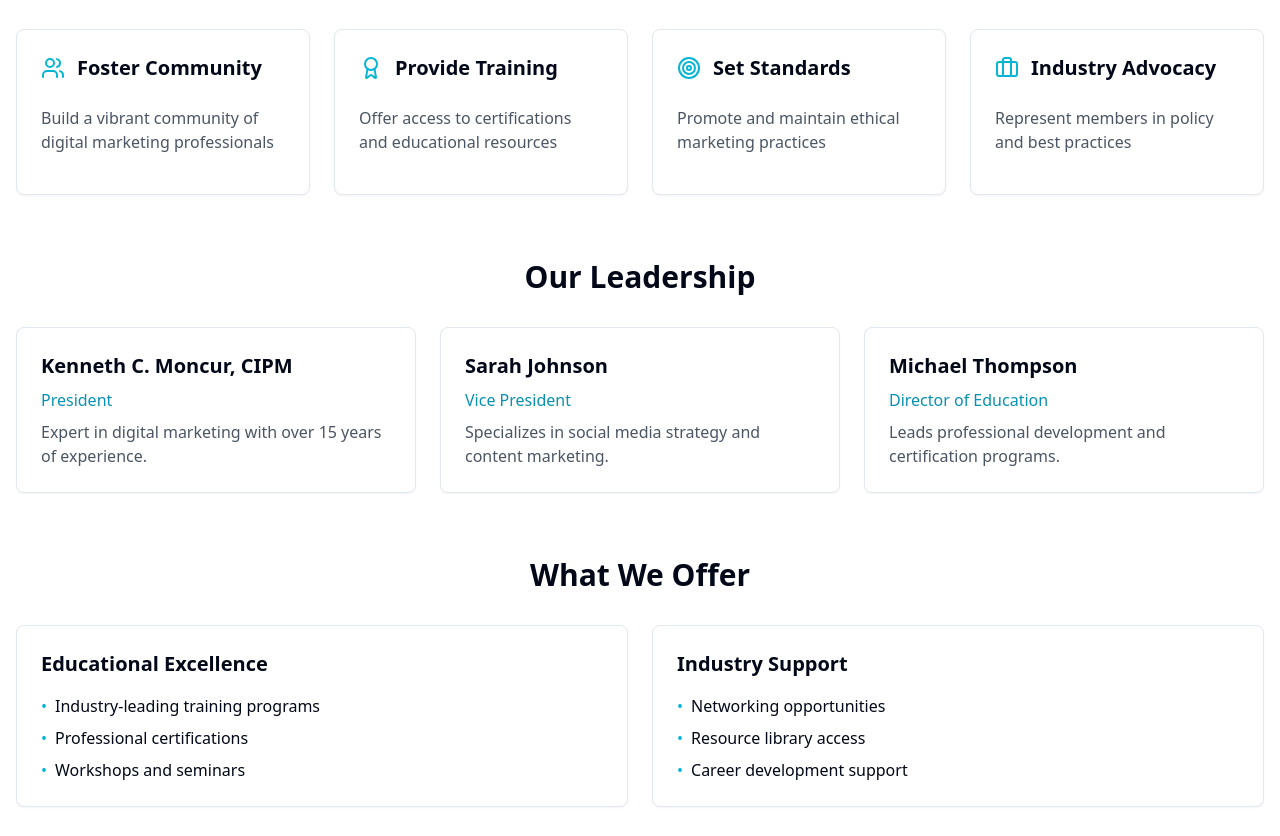
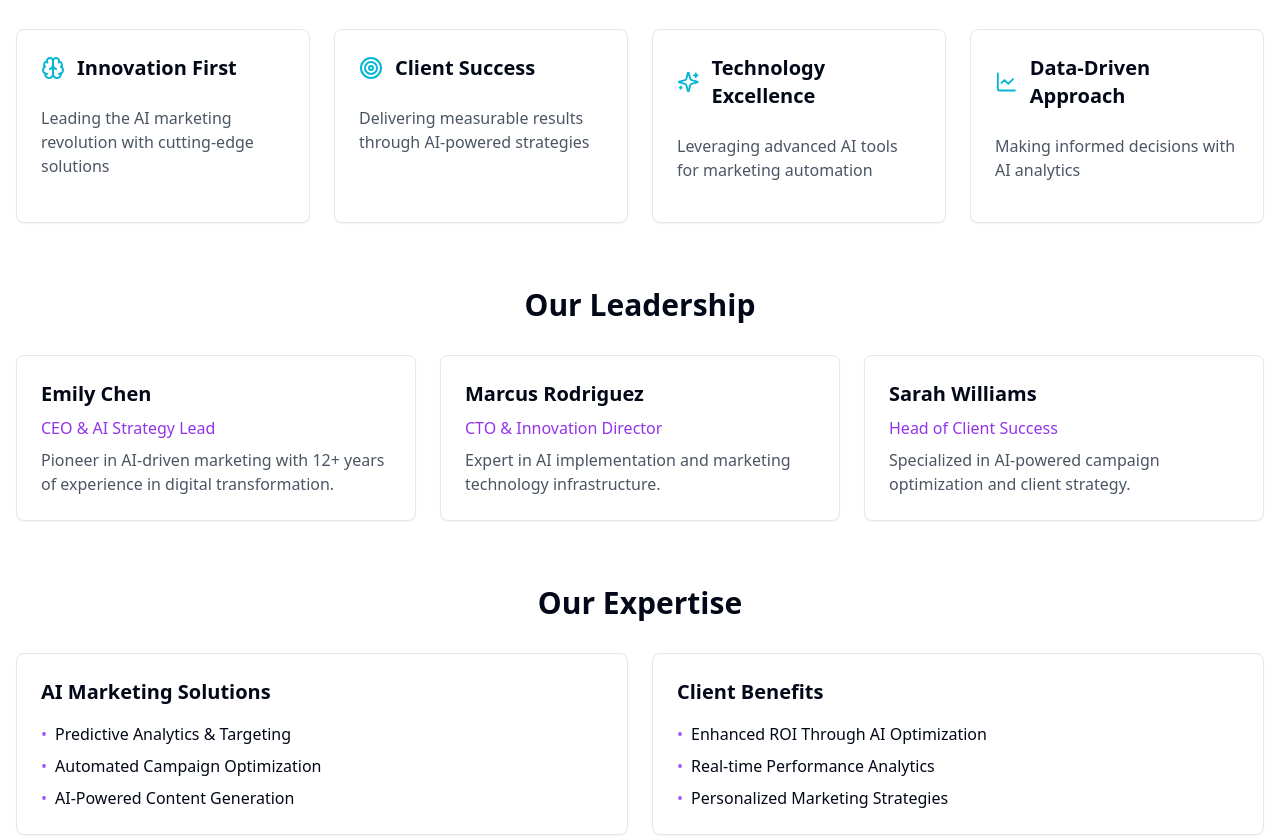
Before and after one commit to salutethegenius/kemisdigital-2027, a React (Vite) app in the folder client/: page /about in a window 1280 px wide. Shown: the part 500-1336 px from the top of the page. Built offline with nearby package versions, Linux system fonts and the light colour scheme.

Commit message:
Agent query: Is the About page now showing KemisDigital's AI marketing focus with the updated hero section, team members, and service offerings while maintaining the purple/violet color scheme?

```diff
--- a/client/src/pages/About.tsx
+++ b/client/src/pages/About.tsx
@@ -2,33 +2,33 @@ import Hero from "@/components/shared/Hero";
 import FeatureCard from "@/components/shared/FeatureCard";
 import { Card, CardContent } from "@/components/ui/card";
 import { motion } from "framer-motion";
-import { Award, Users, Target, Briefcase } from "lucide-react";
+import { Brain, Target, Sparkles, Code, MessageSquare, LineChart } from "lucide-react";
 import { staggerChildren } from "@/lib/animations";
 
 export default function About() {
   const leadershipTeam = [
     {
-      name: "Kenneth C. Moncur, CIPM",
-      role: "President",
-      description: "Expert in digital marketing with over 15 years of experience."
+      name: "Emily Chen",
+      role: "CEO & AI Strategy Lead",
+      description: "Pioneer in AI-driven marketing with 12+ years of experience in digital transformation."
     },
     {
-      name: "Sarah Johnson",
-      role: "Vice President",
-      description: "Specializes in social media strategy and content marketing."
+      name: "Marcus Rodriguez",
+      role: "CTO & Innovation Director",
+      description: "Expert in AI implementation and marketing technology infrastructure."
     },
     {
-      name: "Michael Thompson",
-      role: "Director of Education",
-      description: "Leads professional development and certification programs."
+      name: "Sarah Williams",
+      role: "Head of Client Success",
+      description: "Specialized in AI-powered campaign optimization and client strategy."
     }
   ];
 
   return (
     <div>
       <Hero
-        title="About Us"
-        description="Welcome to the Bahamas Digital Marketing Association (BDMA) – your partner in advancing digital marketing excellence across the Bahamas."
+        title="About KemisDigital"
+        description="Pioneering the future of marketing with artificial intelligence and data-driven strategies that deliver exceptional results."
         showCTA={false}
       />
 
@@ -38,27 +38,27 @@ export default function About() {
         animate="animate"
         className="mb-16"
       >
-        <h2 className="text-3xl font-bold mb-8 text-center">Our Mission</h2>
+        <h2 className="text-3xl font-bold mb-8 text-center">Our Vision</h2>
         <div className="grid grid-cols-1 md:grid-cols-2 lg:grid-cols-4 gap-6">
           <FeatureCard
-            title="Foster Community"
-            description="Build a vibrant community of digital marketing professionals"
-            icon={Users}
+            title="Innovation First"
+            description="Leading the AI marketing revolution with cutting-edge solutions"
+            icon={Brain}
           />
           <FeatureCard
-            title="Provide Training"
-            description="Offer access to certifications and educational resources"
-            icon={Award}
-          />
-          <FeatureCard
-            title="Set Standards"
-            description="Promote and maintain ethical marketing practices"
+            title="Client Success"
+            description="Delivering measurable results through AI-powered strategies"
             icon={Target}
           />
           <FeatureCard
-            title="Industry Advocacy"
-            description="Represent members in policy and best practices"
-            icon={Briefcase}
+            title="Technology Excellence"
+            description="Leveraging advanced AI tools for marketing automation"
+            icon={Sparkles}
+          />
+          <FeatureCard
+            title="Data-Driven Approach"
+            description="Making informed decisions with AI analytics"
+            icon={LineChart}
           />
         </div>
       </motion.section>
@@ -76,7 +76,7 @@ export default function About() {
               <Card>
                 <CardContent className="pt-6">
                   <h3 className="text-xl font-bold mb-2">{member.name}</h3>
-                  <p className="text-cyan-600 mb-2">{member.role}</p>
+                  <p className="text-purple-600 mb-2">{member.role}</p>
                   <p className="text-gray-600">{member.description}</p>
                 </CardContent>
               </Card>
@@ -86,7 +86,7 @@ export default function About() {
       </section>
 
       <section className="mb-16">
-        <h2 className="text-3xl font-bold mb-8 text-center">What We Offer</h2>
+        <h2 className="text-3xl font-bold mb-8 text-center">Our Expertise</h2>
         <motion.div
           className="grid grid-cols-1 md:grid-cols-2 gap-6"
           variants={staggerChildren}
@@ -95,38 +95,38 @@ export default function About() {
         >
           <Card>
             <CardContent className="pt-6">
-              <h3 className="text-xl font-bold mb-4">Educational Excellence</h3>
+              <h3 className="text-xl font-bold mb-4">AI Marketing Solutions</h3>
               <ul className="space-y-2">
                 <li className="flex items-center space-x-2">
-                  <span className="text-cyan-500">•</span>
-                  <span>Industry-leading training programs</span>
+                  <span className="text-purple-500">•</span>
+                  <span>Predictive Analytics & Targeting</span>
                 </li>
                 <li className="flex items-center space-x-2">
-                  <span className="text-cyan-500">•</span>
-                  <span>Professional certifications</span>
+                  <span className="text-purple-500">•</span>
+                  <span>Automated Campaign Optimization</span>
                 </li>
                 <li className="flex items-center space-x-2">
-                  <span className="text-cyan-500">•</span>
-                  <span>Workshops and seminars</span>
+                  <span className="text-purple-500">•</span>
+                  <span>AI-Powered Content Generation</span>
                 </li>
               </ul>
             </CardContent>
           </Card>
           <Card>
             <CardContent className="pt-6">
-              <h3 className="text-xl font-bold mb-4">Industry Support</h3>
+              <h3 className="text-xl font-bold mb-4">Client Benefits</h3>
               <ul className="space-y-2">
                 <li className="flex items-center space-x-2">
-                  <span className="text-cyan-500">•</span>
-                  <span>Networking opportunities</span>
+                  <span className="text-purple-500">•</span>
+                  <span>Enhanced ROI Through AI Optimization</span>
                 </li>
                 <li className="flex items-center space-x-2">
-                  <span className="text-cyan-500">•</span>
-                  <span>Resource library access</span>
+                  <span className="text-purple-500">•</span>
+                  <span>Real-time Performance Analytics</span>
                 </li>
                 <li className="flex items-center space-x-2">
-                  <span className="text-cyan-500">•</span>
-                  <span>Career development support</span>
+                  <span className="text-purple-500">•</span>
+                  <span>Personalized Marketing Strategies</span>
                 </li>
               </ul>
             </CardContent>
```
